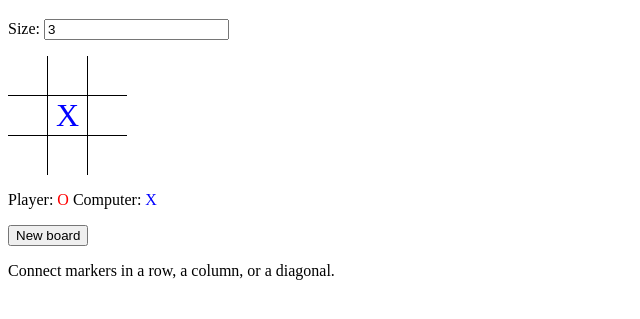
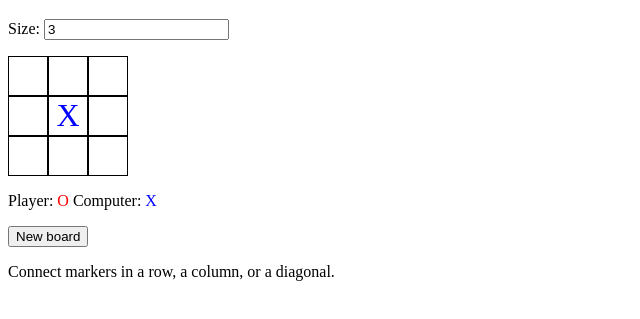
Before and after one commit to thisarray/xoxo, a plain HTML site: page index.html in a window 1280 px wide. Shown: the part 61-380 px from the top of the page, without its empty margins (0-640 px from the left). Drawn offline with Linux system fonts and the light colour scheme.

Commit message:
Created a new display using grid layout.

```diff
--- a/index.html
+++ b/index.html
@@ -19,6 +19,17 @@ pre {
   font-size: 40px;
   line-height: 40px;
   text-transform: full-width;
+}
+article {
+  display: grid;
+  grid-auto-rows: 40px;
+  margin: 0;
+  padding: 0;
+}
+section {
+  border: 1px solid black;
+  font-size: 32px;
+  text-align: center;
 }
 table {
   border-collapse: collapse;
@@ -190,6 +201,32 @@ class CanvasDisplay extends Display {
   }
 }
 
+class GridDisplay extends Display {
+  draw(board) {
+    let target = this.parent.querySelector('article');
+    if (target == null) {
+      this.parent.innerHTML = '';
+      target = document.createElement('article');
+      this.parent.appendChild(target);
+    }
+
+    target.style.gridTemplateColumns = `${ SCALE }px `.repeat(board.width).trim();
+    target.innerHTML = '';
+    for (let y = 0; y < board.height; y++) {
+      for (let x = 0; x < board.width; x++) {
+        let cell = document.createElement('section'),
+            marker = board.getMarker(x, y);
+        cell.appendChild(document.createTextNode(marker));
+        if ((marker === Board.X_MARKER) || (marker === Board.O_MARKER)) {
+          cell.classList.add(marker);
+        }
+        target.appendChild(cell);
+      }
+    }
+    super.draw(board);
+  }
+}
+
 class TableDisplay extends Display {
   draw(board) {
     let target = this.parent.querySelector('table');
@@ -222,7 +259,8 @@ const MARKER = document.querySelector('#marker');
 const SIZE = document.querySelector('#size');
 //let display = new ASCIIDisplay(OUTPUT, MARKER);
 //let display = new CanvasDisplay(OUTPUT, MARKER);
-let display = new TableDisplay(OUTPUT, MARKER);
+let display = new GridDisplay(OUTPUT, MARKER);
+//let display = new TableDisplay(OUTPUT, MARKER);
 
 let board = null;
 function newBoard(event) {
```
